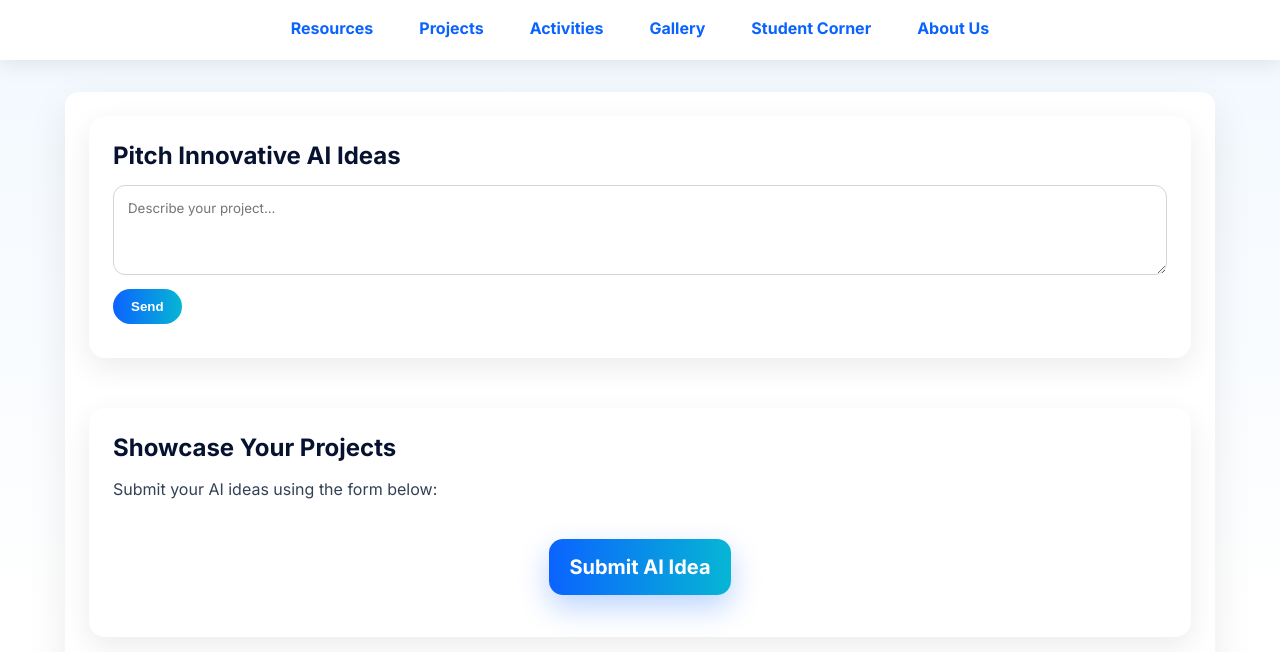
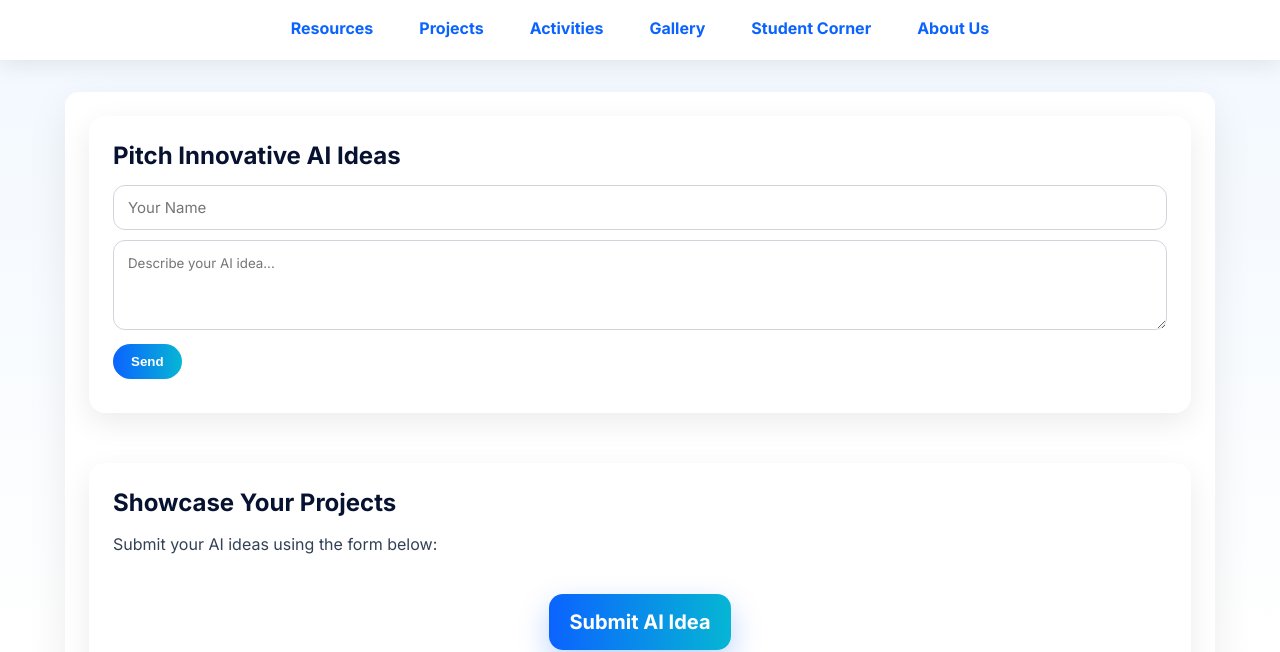
Before and after one commit to AI-Awareness-KKT/webpage, a plain HTML site: page student-corner.html in a window 1280 px wide. Shown: the part 176-828 px from the top of the page. Drawn offline with nearby package versions, Linux system fonts and the light colour scheme; no server answers.

Commit message:
Update student-corner.html

```diff
--- a/student-corner.html
+++ b/student-corner.html
@@ -49,7 +49,8 @@
   <section class="corner-section">
     <h2>Pitch Innovative AI Ideas</h2>
     <div class="comment-box">
-      <textarea id="projects-text" placeholder="Describe your project..."></textarea>
+      <input type="text" id="idea-name" placeholder="Your Name" maxlength="80">
+      <textarea id="projects-text" placeholder="Describe your AI idea..."></textarea>
       <button onclick="postComment('projects')">Send</button>
     </div>
     <div class="comments" id="projects-comments"></div>
```
